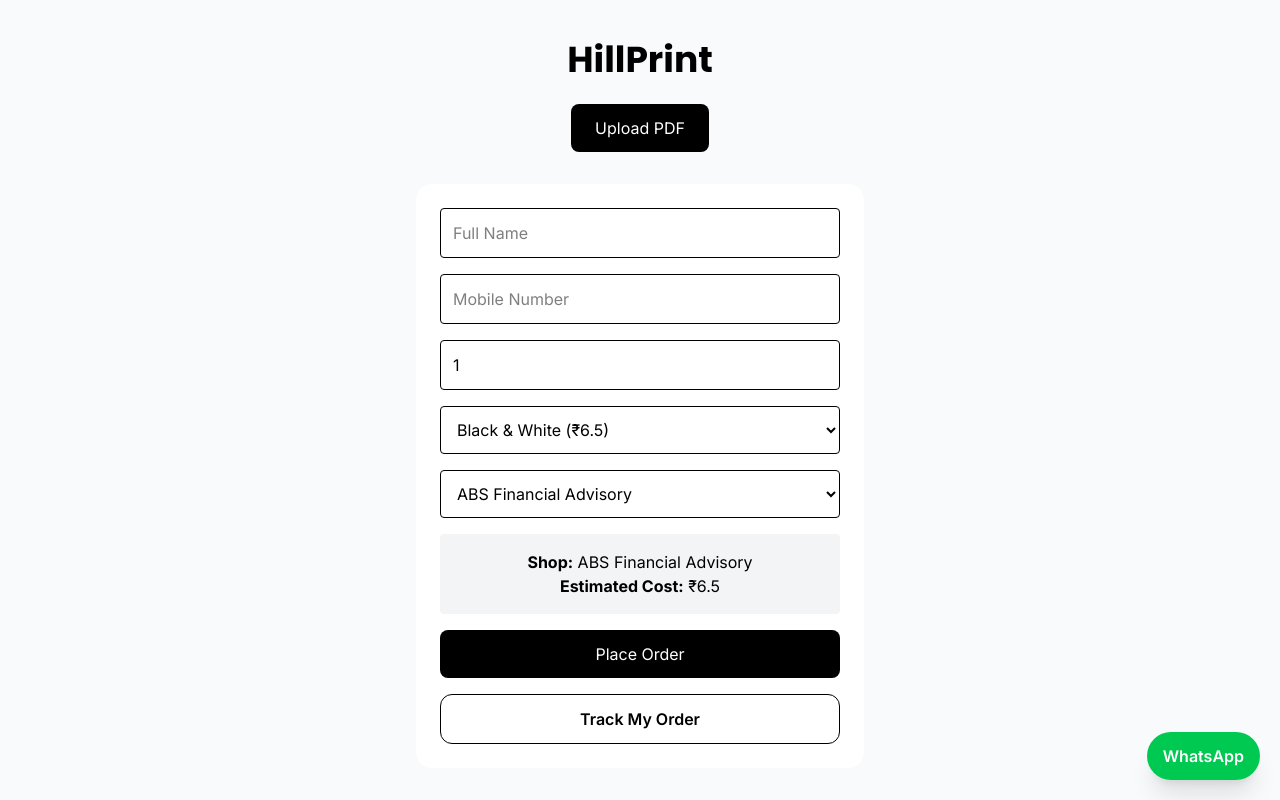
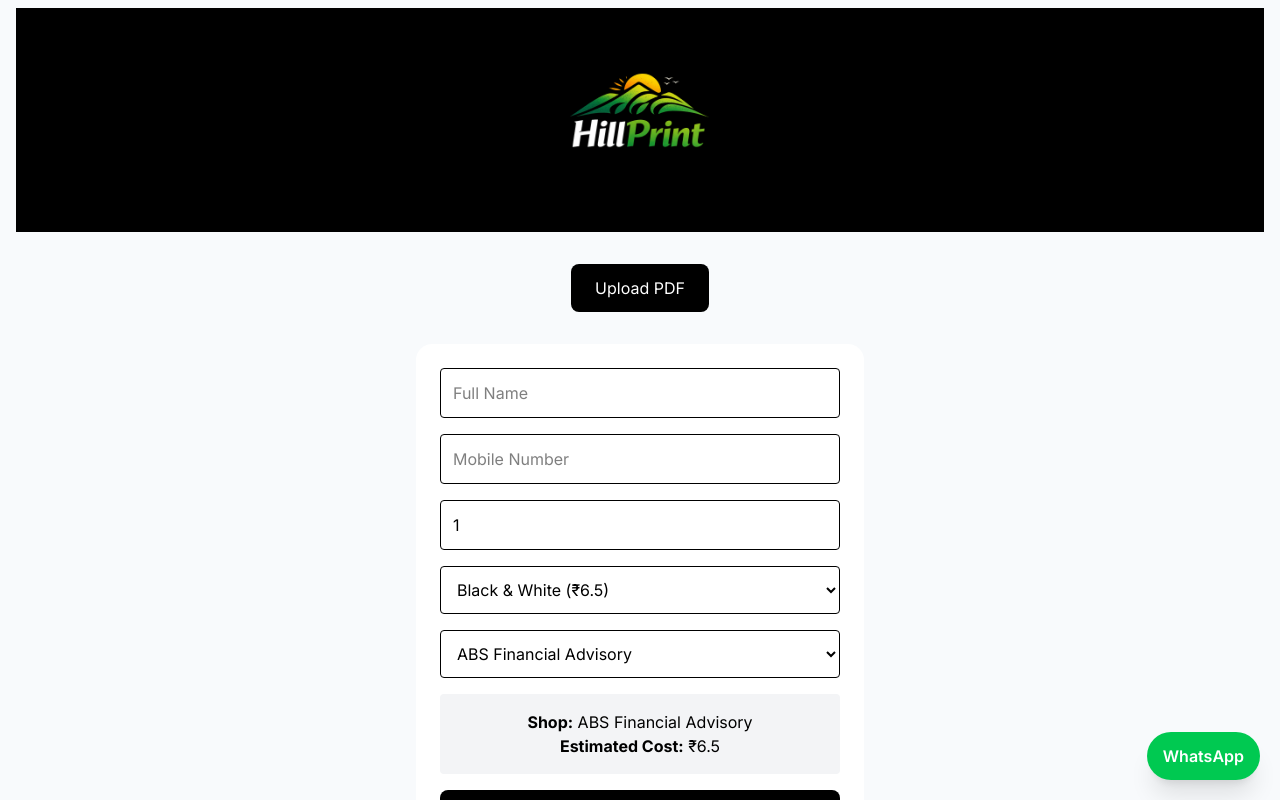
Before and after one commit to akshay01805-collab/hillprint, a Next.js app: page / in a window 1280 px wide. Shown: the top 800 px of the page. Built offline with nearby package versions, Linux system fonts and the light colour scheme.

Commit message:
Improved landing page branding and logo header

```diff
--- a/src/app/page.js
+++ b/src/app/page.js
@@ -93,7 +93,7 @@ if (error) {
 };
 if (showWelcome) {
   return (
-    <div className="min-h-screen flex justify-center pt-32 bg-gradient-to-r from-slate-900 to-slate-700">
+    <div className="min-h-screen flex justify-center pt-32 bg-gradient-to-r from-black 900 to-black 700">
       <div className="text-center text-white">
         <img
   src="/logo.png"
@@ -112,8 +112,16 @@ if (showWelcome) {
     </div>
   );
 }
-return ( <main className="min-h-screen bg-slate-50 text-black"> <section className="text-center py-10 px-4"> <h1 className="text-4xl font-bold mb-6">
-HillPrint </h1>
+return ( <main className="min-h-screen bg-slate-50 text-black"> <section className="text-center py-2 px-4">
+<div className="flex flex-col items-center">
+
+ <div className="w-full bg-black 900 py-0 mb-8">
+  <img
+    src="/logo.png"
+    alt="HillPrint Logo"
+    className="w-56 mx-auto object-contain"
+  />
+</div>
 
   <label className="bg-black text-white px-6 py-3 rounded-lg cursor-pointer inline-block">
     Upload PDF
@@ -124,6 +132,8 @@ HillPrint </h1>
       onChange={handleFileChange}
     />
   </label>
+
+</div>
 
     {fileName && (
       <div className="mt-4">
```
Lines whose indentation alone changed are shown as unchanged.
